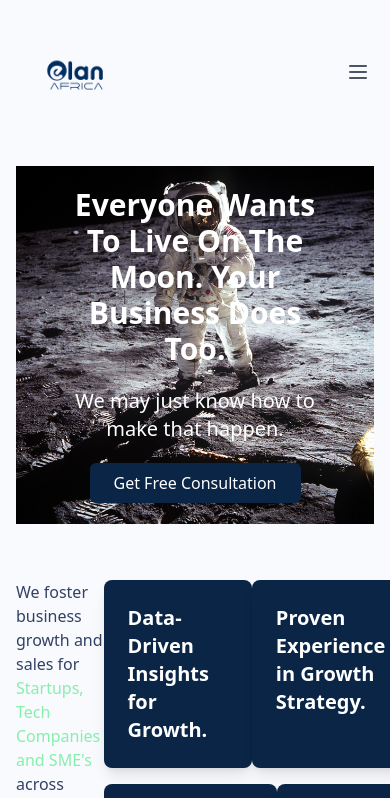
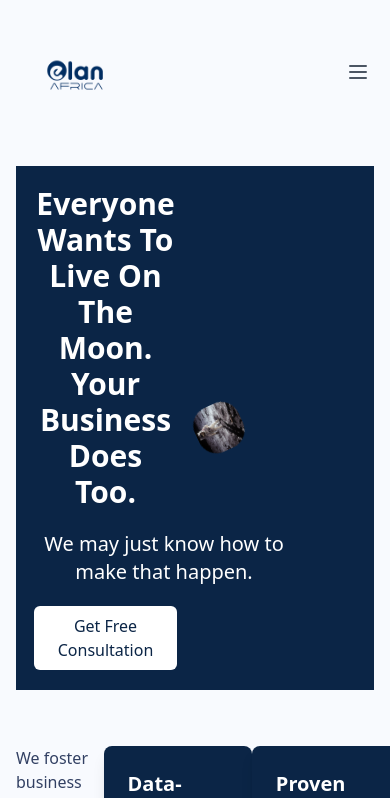
Before and after one commit to elanafrica/elan-website, a Next.js app: page / in a window 390 px wide. Shown: the top 798 px of the page. Built offline with nearby package versions, Linux system fonts and the light colour scheme.

Commit message:
hero update

```diff
--- a/pages/HomePage.js
+++ b/pages/HomePage.js
@@ -45,22 +45,18 @@ function HomePage() {
     <Layout title="HomePage">
       <div className="m-4">
         <div className="  ">
-          <div className="relative">
-            <Image className="w-full bg-[#0b2546]" src={Hero} alt="hero" />
-            <div className="text-overlay absolute top-1/2 left-1/2 transform -translate-x-1/2 -translate-y-1/2 text-center text-white p-5 animate-slide-in-right">
-              <h1 className="text-3xl sm:text-4xl font-bold capitalize mb-5">
+          <div className="bg-[#0b2546] text-white flex flex-wrap items-center justify-center justify-between">
+            <div className="text-center w-1/2 pr-5  p-5">
+              <h1 className="text-3xl sm:text-3xl font-bold capitalize mb-5">
                 Everyone Wants to Live on the Moon. Your Business Does Too.
               </h1>
               <p className="text-xl font-light sm:w-80 w-64 mx-auto">
                 We may just know how to make that happen.
               </p>
-              <div
-                className="space-y-3 sm:space-x-6 sm:space-y-0 sm:flex  md: flex justify-center"
-                style={{ animation: "scaleIn 1s ease-in-out" }}
-              >
+              <div className="space-y-3 sm:space-x-6 sm:space-y-0 sm:flex  md: flex justify-center">
                 <Link href="/">
                   <button
-                    className="block mt-5 px-6 py-2 text-center text-white bg-[#0b2546] rounded-md mx-auto"
+                    className="block mt-5 px-6 py-2 text-center text-[#0b2546] bg-white rounded-md mx-auto"
                     data-aos="fade-down"
                     data-aos-delay="400"
                   >
@@ -68,6 +64,9 @@ function HomePage() {
                   </button>
                 </Link>
               </div>
+            </div>
+            <div className="w-1/2 pr-5">
+              <Image className="w-full hero-container" src={Hero} alt="hero" />
             </div>
           </div>
 
--- a/styles/globals.css
+++ b/styles/globals.css
@@ -303,3 +303,34 @@ animate-fadeIn {
     transform: translateY(0);
   }
 }
+
+.hero-container {
+  position: relative;
+  width: 30%;
+  overflow: hidden;
+  border-radius: 40%;
+  animation: spin 10s linear infinite;
+}
+
+@keyframes spin {
+  from {
+    transform: rotate(0deg);
+  }
+  to {
+    transform: rotate(360deg);
+  }
+}
+
+.text-overlay {
+  width: 30%;
+}
+
+@media (max-width: 768px) {
+  .image-container {
+    width: 100%;
+  }
+
+  .text-overlay {
+    width: 100%;
+  }
+}
```
